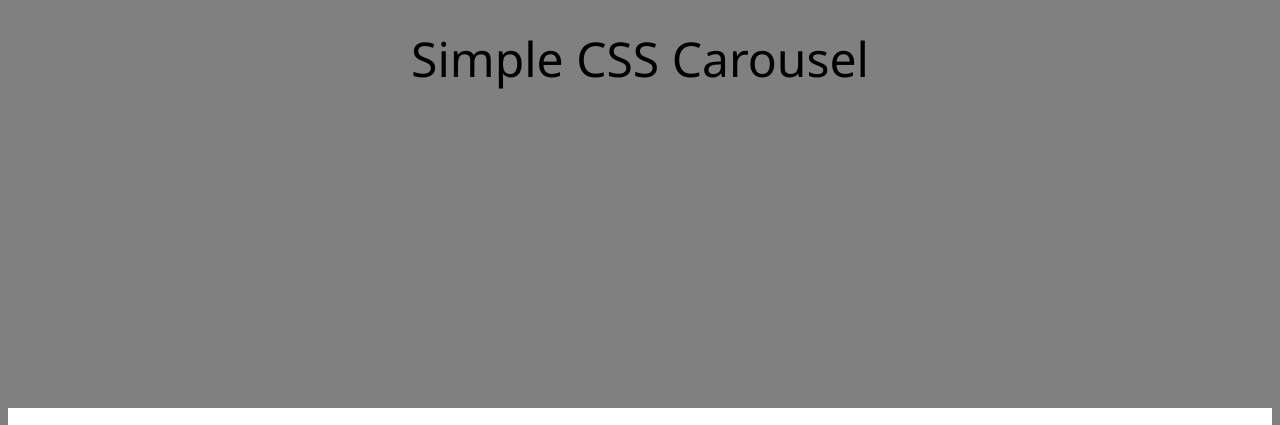
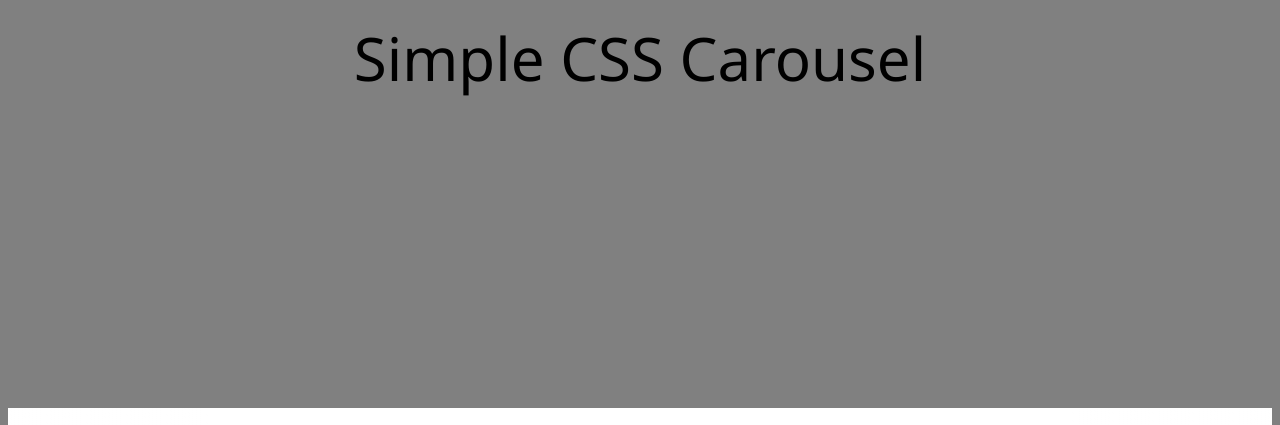
Before and after one commit to ogienkoura/lesson-6-homework-fe2204, a plain HTML site: page index.html in a window 1280 px wide. Shown: the top 425 px of the page. Drawn offline with Linux system fonts and the light colour scheme.

Commit message:
fixed errors in style.css, format files

```diff
--- a/css/style.css
+++ b/css/style.css
@@ -3,8 +3,8 @@
 }
 
 html {
-    font-style: 20px;
-    font-family: 'Segoe UI', Tahoma, Geneva, Verdana, sans-serif;
+  font-size: 20px;
+  font-family: "Segoe UI", Tahoma, Geneva, Verdana, sans-serif;
 }
 
 body {
@@ -48,7 +48,7 @@ max-width: 100%;
   background: linear-gradient(to right, #ffffff 0%, transparent 100%);
 }
 
-.carousel::before{
+.carousel::before {
   left: 0;
 }
 
```
Also changed, not shown: index.html (+3 -0 lines). Lines whose indentation alone changed are shown as unchanged.
